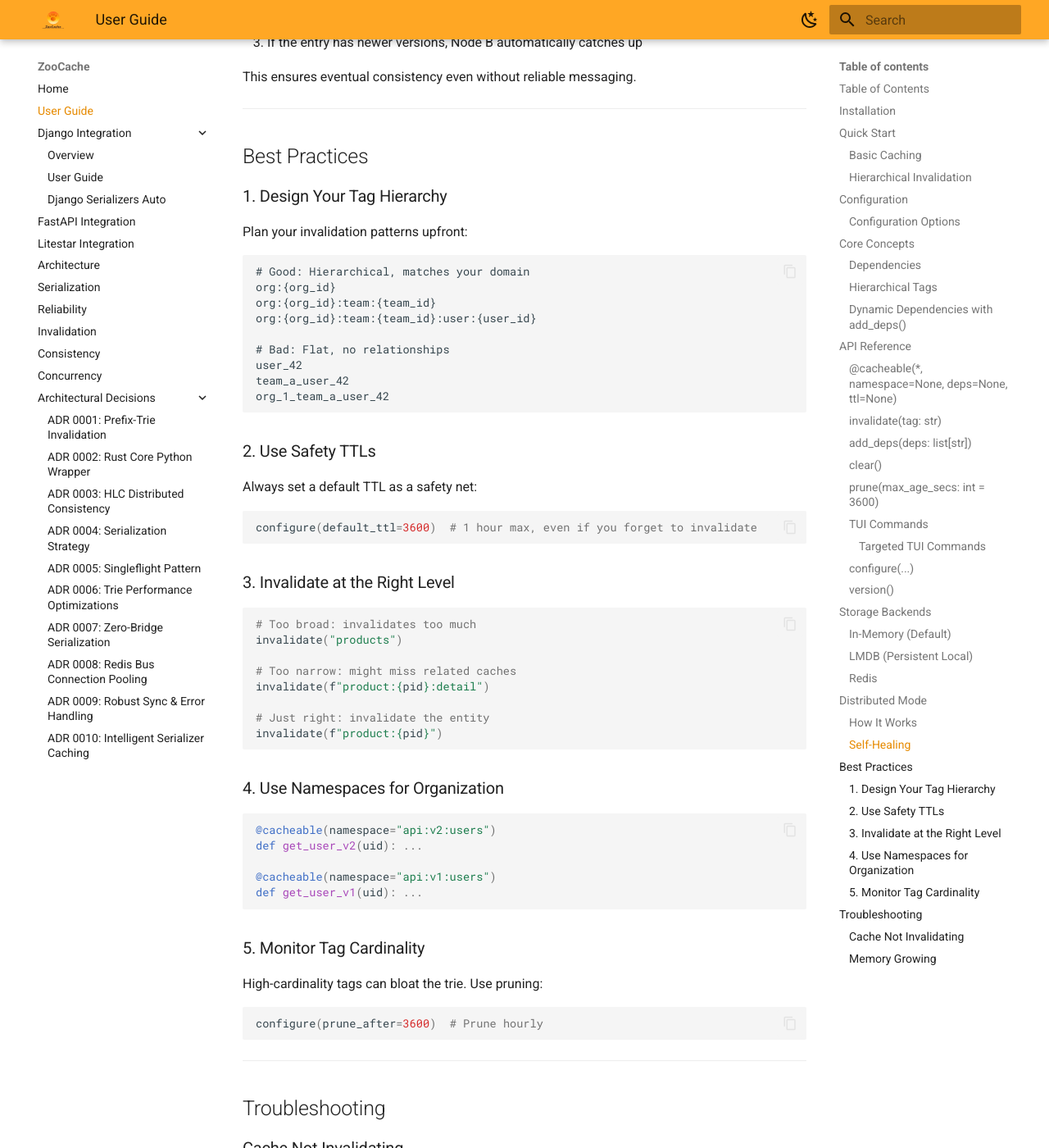
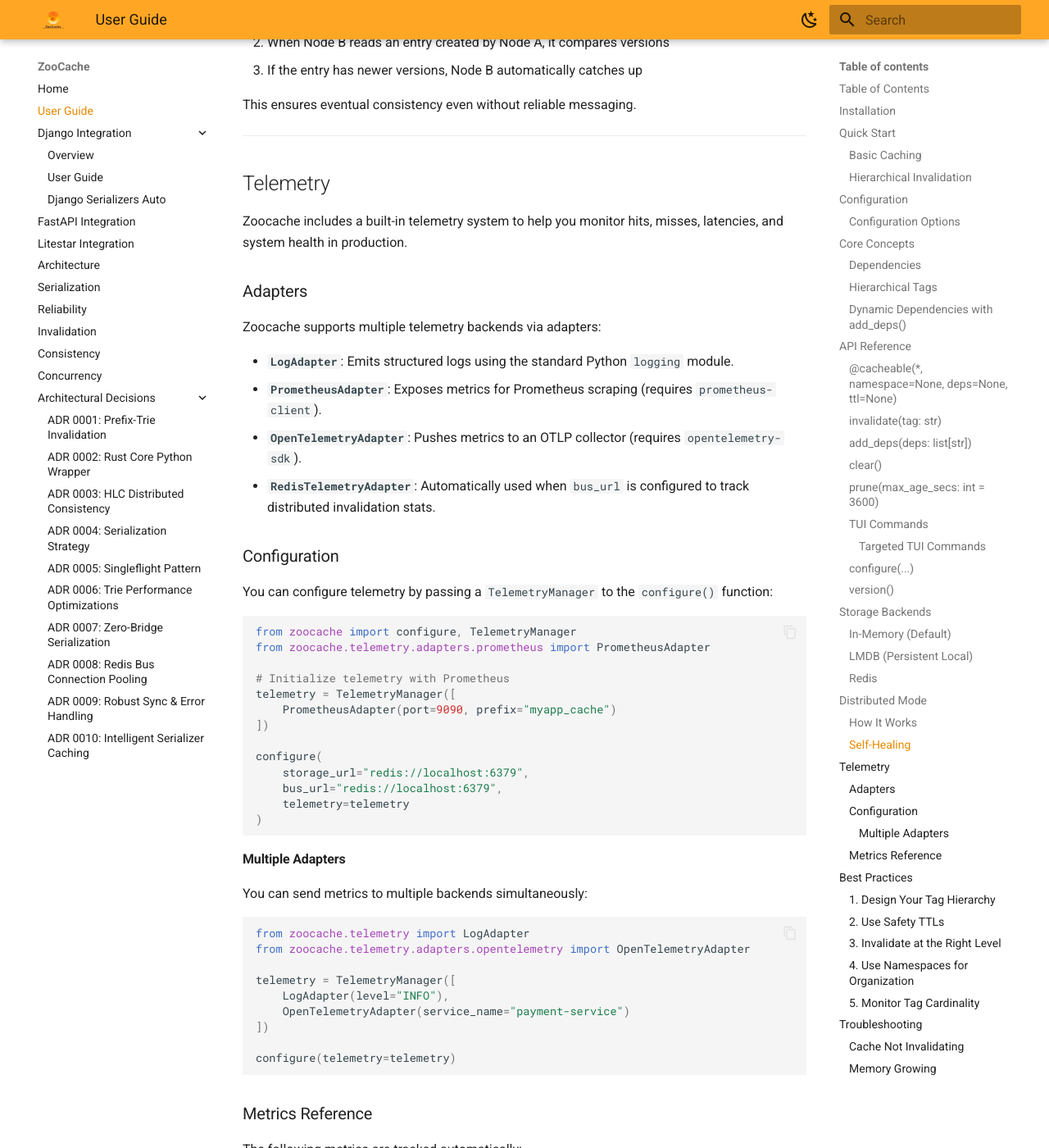
Before and after one commit to albertobadia/zoocache, an MkDocs documentation site: the page built from docs/user_guide.md, in a window 1280 px wide and 1400 px high, scrolled down 7574 px. Shown: the whole window at 82% size. Built offline with MkDocs 1.6.1 and Material for MkDocs 9.7.7, drawn with Linux system fonts in a browser that asks for light colours; some of the changed text lies outside the part shown.

Commit message:
UPDATE: Docs

````diff
--- a/docs/user_guide.md
+++ b/docs/user_guide.md
@@ -11,8 +11,9 @@ This guide covers everything you need to use Zoocache effectively.
 5. [API Reference](#api-reference)
 6. [Storage Backends](#storage-backends)
 7. [Distributed Mode](#distributed-mode)
-8. [Best Practices](#best-practices)
-9. [Troubleshooting](#troubleshooting)
+8. [Telemetry](#telemetry)
+9. [Best Practices](#best-practices)
+10. [Troubleshooting](#troubleshooting)
 
 ---
 
@@ -344,6 +345,72 @@ This ensures eventual consistency even without reliable messaging.
 
 ---
 
+## Telemetry
+
+Zoocache includes a built-in telemetry system to help you monitor hits, misses, latencies, and system health in production.
+
+### Adapters
+
+Zoocache supports multiple telemetry backends via adapters:
+
+- **`LogAdapter`**: Emits structured logs using the standard Python `logging` module.
+- **`PrometheusAdapter`**: Exposes metrics for Prometheus scraping (requires `prometheus-client`).
+- **`OpenTelemetryAdapter`**: Pushes metrics to an OTLP collector (requires `opentelemetry-sdk`).
+- **`RedisTelemetryAdapter`**: Automatically used when `bus_url` is configured to track distributed invalidation stats.
+
+### Configuration
+
+You can configure telemetry by passing a `TelemetryManager` to the `configure()` function:
+
+```python
+from zoocache import configure, TelemetryManager
+from zoocache.telemetry.adapters.prometheus import PrometheusAdapter
+
+# Initialize telemetry with Prometheus
+telemetry = TelemetryManager([
+    PrometheusAdapter(port=9090, prefix="myapp_cache")
+])
+
+configure(
+    storage_url="redis://localhost:6379",
+    bus_url="redis://localhost:6379",
+    telemetry=telemetry
+)
+```
+
+#### Multiple Adapters
+You can send metrics to multiple backends simultaneously:
+
+```python
+from zoocache.telemetry import LogAdapter
+from zoocache.telemetry.adapters.opentelemetry import OpenTelemetryAdapter
+
+telemetry = TelemetryManager([
+    LogAdapter(level="INFO"),
+    OpenTelemetryAdapter(service_name="payment-service")
+])
+
+configure(telemetry=telemetry)
+```
+
+### Metrics Reference
+
+The following metrics are tracked automatically:
+
+| Metric Name | Type | Description | Labels |
+|-------------|------|-------------|--------|
+| `cache_hits_total` | Counter | Total successful cache lookups | - |
+| `cache_misses_total` | Counter | Total cache lookups that resulted in a miss | - |
+| `cache_get_duration_seconds` | Histogram | Time spent retrieving items from storage | - |
+| `cache_set_duration_seconds` | Histogram | Time spent saving items to storage | - |
+| `cache_invalidations_total` | Counter | Total number of tags invalidated | `tag_prefix` |
+| `cache_errors_total` | Counter | Total exceptions caught during operations | `error_type` |
+| `cache_tti_overflows_total` | Counter | Messages dropped because the TTI queue was full | - |
+| `cache_silent_errors_total` | Counter | Internal Rust errors reported to Python | - |
+| `singleflight_timeouts_total`| Counter | Thundering herd protection timeouts | - |
+
+---
+
 ## Best Practices
 
 ### 1. Design Your Tag Hierarchy
````
